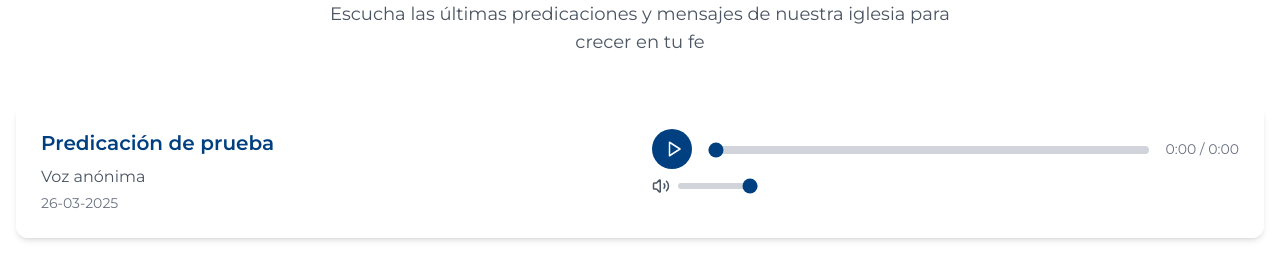
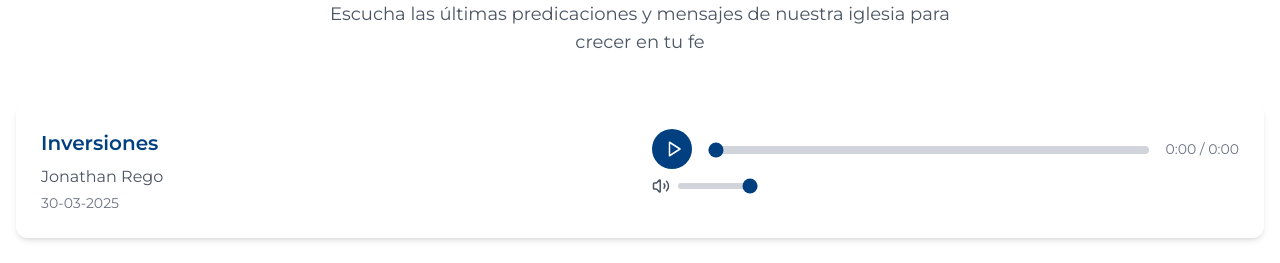
Before and after one commit to muzzadevs/brazos-abiertos-ui, a React (Vite) app: page / in a window 1280 px wide. Shown: the part 980-1243 px from the top of the page. Built offline with nearby package versions, Linux system fonts and the light colour scheme.

Commit message:
DM - predica 30 marzo subida

```diff
--- a/src/components/Predicaciones.tsx
+++ b/src/components/Predicaciones.tsx
@@ -3,14 +3,14 @@ import React from 'react';
 import { Play, Pause, Volume2, SkipBack, SkipForward } from 'lucide-react';
 import PredicacionCard from './PredicacionCard';
 
-// Datos de ejemplo para las predicaciones
-const predicacionesEjemplo = [
+// Predicaciones
+const predicaciones = [
   {
     id: 1,
-    titulo: "Predicación de prueba",
-    predicador: "Voz anónima",
-    audioUrl: "/audios/predicacion1.mp3", // Ruta de ejemplo
-    fecha: "26-03-2025"
+    titulo: "Inversiones",
+    predicador: "Jonathan Rego",
+    audioUrl: "/audios/inversiones_J_REGO.mp3", // Ruta de ejemplo
+    fecha: "30-03-2025"
   }
 ];
 
@@ -31,7 +31,7 @@ const Predicaciones = () => {
         </div>
 
         <div className="space-y-6">
-          {predicacionesEjemplo.map((predicacion) => (
+          {predicaciones.map((predicacion) => (
             <PredicacionCard key={predicacion.id} predicacion={predicacion} />
           ))}
         </div>
```
Also changed, not shown: 1 other file (tests, documents, lock files or other folders).
